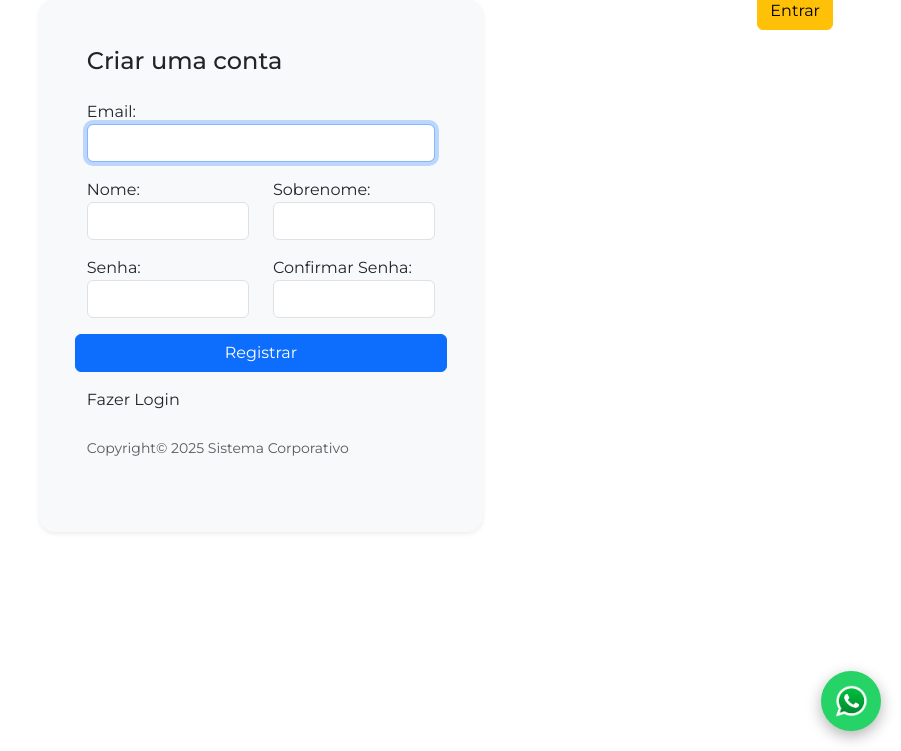
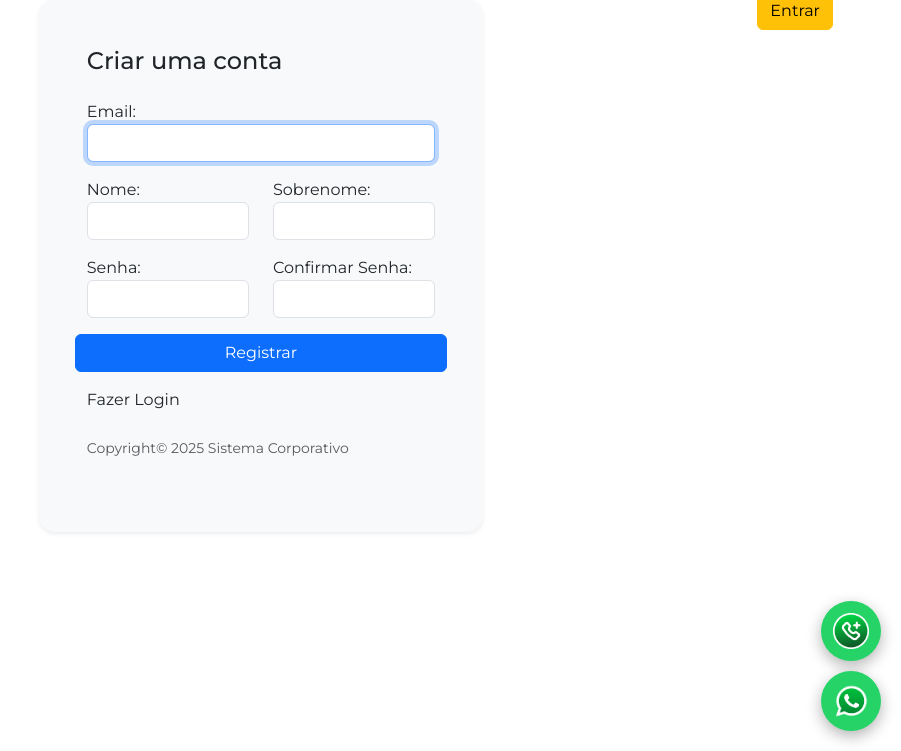
Before and after one commit to Jarbas59/lixadora-cardoso-server, a Django app: page /contas/criar-conta/ in a window 1280 px wide. Shown: the part 49-800 px from the top of the page, without its empty margins (379-1280 px from the left). Run offline with Django 5.2, Linux system fonts and the light colour scheme; data that the repository does not hold is empty; parts of the project's set-up code (start-up, migrations or seed data) failed here and were passed over.

Commit message:
Botao fixo + Icon

```diff
--- a/apps/base/static/css/style.css
+++ b/apps/base/static/css/style.css
@@ -33,35 +33,52 @@
     object-fit: cover;
 }
 
-/* Botao fixo wpp */
-
-.whatsapp-btn {
+/* Container que segura os botões */
+.floating-buttons {
     position: fixed;
     bottom: 20px;
     right: 20px;
+    display: flex;
+    flex-direction: column;
+    gap: 10px;
+    /* espaço entre os botões */
+    z-index: 1000;
+}
+
+/* Estilo base dos botões */
+.floating-buttons a {
     width: 60px;
     height: 60px;
-    z-index: 1000;
     border-radius: 50%;
-    box-shadow: 0 5px 15px rgba(0,0,0,0.3);
-    background-color: #25d366;
+    box-shadow: 0 5px 15px rgba(0, 0, 0, 0.3);
     display: flex;
     justify-content: center;
     align-items: center;
+    overflow: hidden;
     transition: transform 0.3s, box-shadow 0.3s;
-    overflow: hidden;
 }
 
-.whatsapp-btn img {
+/* Imagens dentro dos botões */
+.floating-buttons a img {
     max-width: 60%;
     max-height: 60%;
     object-fit: contain;
     display: block;
 }
 
-.whatsapp-btn:hover {
+/* Hover */
+.floating-buttons a:hover {
     transform: scale(1.1);
-    box-shadow: 0 8px 20px rgba(0,0,0,0.4);
+    box-shadow: 0 8px 20px rgba(0, 0, 0, 0.4);
 }
 
-/* Responsividade */
+/* Cores específicas */
+.btn-phone {
+    background-color: #25d366;
+    /* azul */
+}
+
+.btn-whatsapp {
+    background-color: #25d366;
+    /* verde WhatsApp */
+}
--- a/apps/base/templates/base.html
+++ b/apps/base/templates/base.html
@@ -8,10 +8,11 @@
 	<meta name="description" content="{{ seo.meta_description }}" />
     <meta name="keywords" content="{{ seo.meta_keywords }}"/>
 	<meta name="author" content="Nome do autor">
+	<link rel="icon" type="image/png" href="{% static 'images/LogoTipo.png' %}">
 	<title>{% block title %}{% endblock %}</title>
 	<!-- CSS Boostrap, style -->
 	<link href="https://cdn.jsdelivr.net/npm/bootstrap@5.3.3/dist/css/bootstrap.min.css" rel="stylesheet" integrity="sha384-QWTKZyjpPEjISv5WaRU9OFeRpok6YctnYmDr5pNlyT2bRjXh0JMhjY6hW+ALEwIH" crossorigin="anonymous">
-	<link rel="stylesheet" href="{% static 'css/style.css' %}">
+	<link rel="stylesheet" href="{% static 'css/style.css' %}?v=2">
 	<!-- AOS CSS -->
 	<link href="https://cdn.jsdelivr.net/npm/aos@2.3.4/dist/aos.css" rel="stylesheet">
 	<!-- Inserir Scripts -->
@@ -25,13 +26,17 @@
 	{% include 'components/messages.html' %}
 	{% block content %}
 	{% endblock %}
-	<a href="https://wa.me/5511999999999" target="_blank" class="whatsapp-btn">
-    <img src="{% static 'images/logo_whatsapp.png' %}" alt="WhatsApp">
-	</a>
+	<div class="floating-buttons">
+    	<a href="tel:+5541995353196" class="btn-phone">
+        	<img src="{% static 'images/logo_phone.png' %}" alt="Telefone">
+    	</a>
+    	<a href="https://wa.me/5541995353196" target="_blank" class="btn-whatsapp">
+        	<img src="{% static 'images/logo_whatsapp.png' %}" alt="WhatsApp">
+    	</a>
+	</div>
 	<!-- JS bootstrap, jquery, script-->
 	<script src="https://cdn.jsdelivr.net/npm/bootstrap@5.3.3/dist/js/bootstrap.bundle.min.js" integrity="sha384-YvpcrYf0tY3lHB60NNkmXc5s9fDVZLESaAA55NDzOxhy9GkcIdslK1eN7N6jIeHz" crossorigin="anonymous"></script>
 	<script src="https://code.jquery.com/jquery-3.7.1.min.js" integrity="sha256-/JqT3SQfawRcv/BIHPThkBvs0OEvtFFmqPF/lYI/Cxo=" crossorigin="anonymous"></script> 	<script defer src="https://use.fontawesome.com/releases/v5.15.4/js/all.js" integrity="sha384-rOA1PnstxnOBLzCLMcre8ybwbTmemjzdNlILg8O7z1lUkLXozs4DHonlDtnE7fpc" crossorigin="anonymous"></script>
-	<script src="{% static 'js/script.js' %}"></script>
 	<!-- AOS JS -->
 	<script src="https://cdn.jsdelivr.net/npm/aos@2.3.4/dist/aos.js"></script>
 	<script>
--- a/apps/pages/templates/components/page6_banner3.html
+++ b/apps/pages/templates/components/page6_banner3.html
@@ -10,7 +10,7 @@
                     <h2 class="mb-4 fs-1 fw-bold">Resultados que falam por si e clientes que comprovam</h2>
                     <p class="mb-3 fw-normal">Ao longo da nossa trajetória, já transformamos dezenas de pisos de madeira, sempre com dedicação, qualidade e atenção a cada detalhe. Os números ao lado representam a confiança que nossos clientes depositam em nosso trabalho e a satisfação de ver seus ambientes renovados.</p>
                     <p>Sua opinião é essencial para continuarmos crescendo e melhorando. Compartilhe sua experiência conosco e ajude a Lixadora Cardoso a entregar sempre o melhor.</p>
-                    <a href="home" class="btn btn-warning py-3 px-4">Deixe sua avaliação</a>
+                    <a href="#" class="btn btn-warning py-3 px-4">Deixe sua avaliação</a>
                 </div>
             </div>
         </div>
--- a/core/settings.py
+++ b/core/settings.py
@@ -180,8 +180,8 @@ USE_TZ = True
 
 # Static files (CSS, JavaScript, Images)
 # https://docs.djangoproject.com/en/5.1/howto/static-files/
+STATIC_URL = '/static/'
 STATIC_ROOT = os.path.join(BASE_DIR,'static')
-STATIC_URL = '/static/'
 
 # STATICFILES_DIRS = [ # talvez em Produção podesse usar assim.
 #     BASE_DIR / 'static',
```
Also changed, not shown: apps/pages/templates/components/page8_contato.html (+5 -5 lines), requirements.txt (deleted, +0 -12 lines), apps/base/static/images/logo_phone.png (added), media/paginas/imagem/foto_perfil1.jpg (deleted), media/paginas/imagem/foto_perfil1_zn8DzVs.jpg (deleted), media/paginas/imagem/foto_perfil2.jpg (deleted), media/paginas/imagem/foto_perfil2_OxY744K.jpg (deleted), media/paginas/imagem/image_banner2_ZCCZOgM.jpg (deleted).
